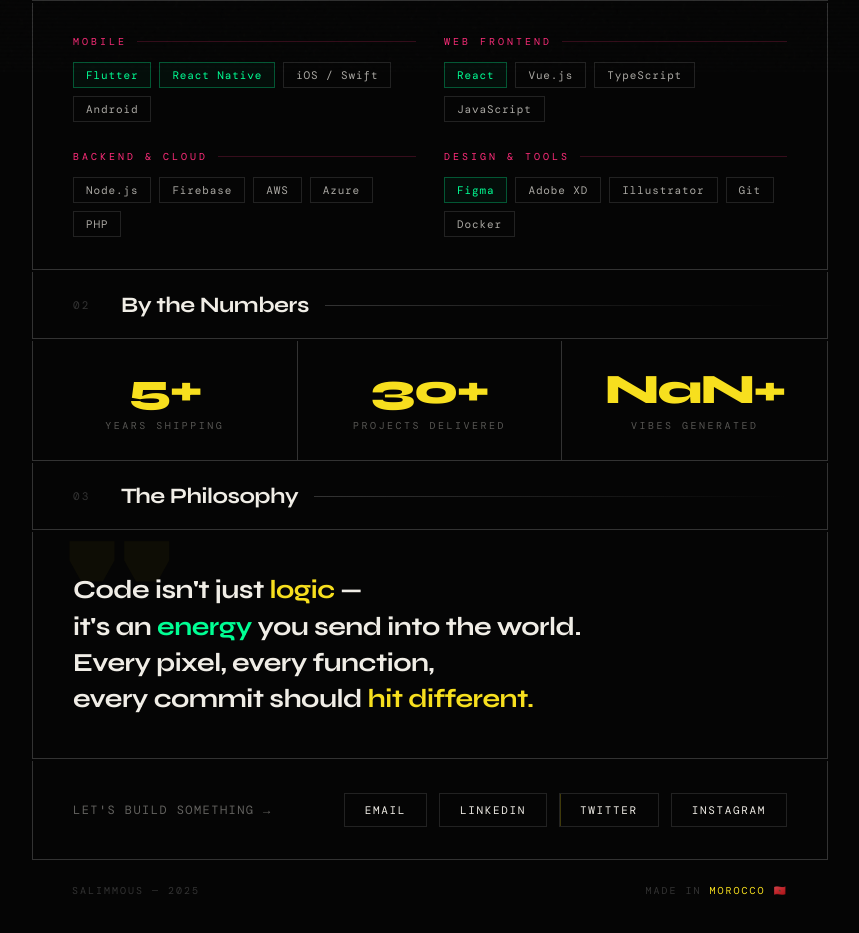
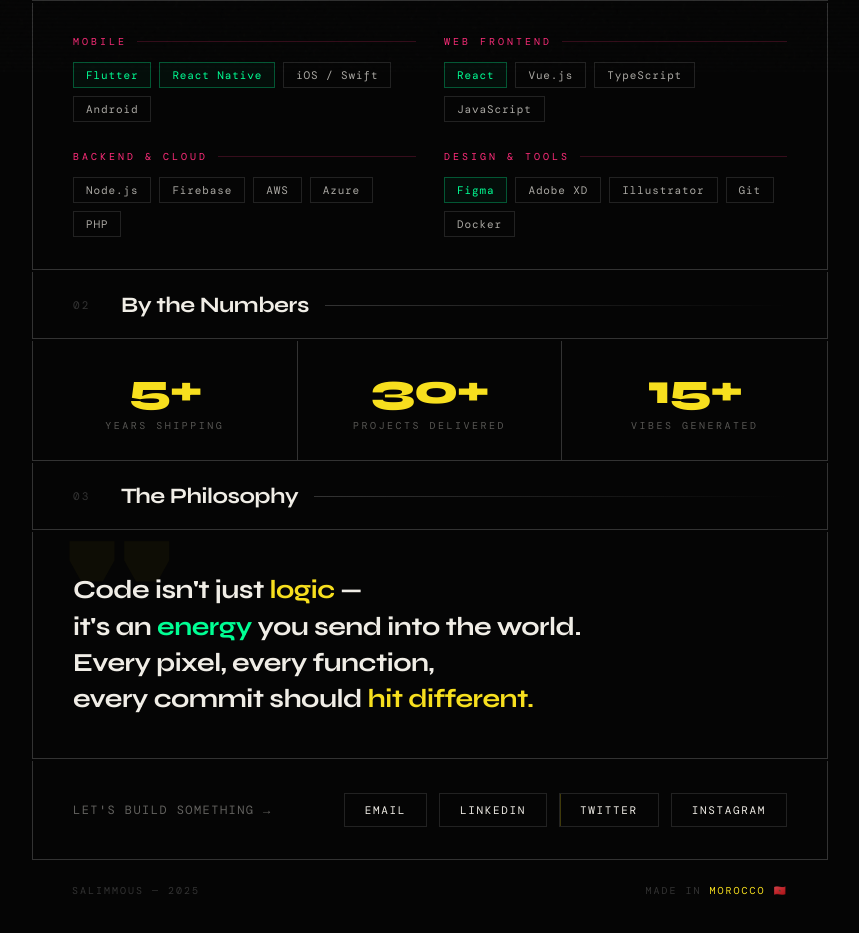
Before and after one commit to salimmous/salimmous.github.io, a plain HTML site: page index.html in a window 1280 px wide. Shown: the part 728-1661 px from the top of the page, without its empty margins (210-1069 px from the left). Drawn offline with nearby package versions, Linux system fonts and the light colour scheme; a web font is replaced by a local one.

Commit message:
Change target value for Vibes Generated statistic

```diff
--- a/index.html
+++ b/index.html
@@ -561,7 +561,7 @@
       <div class="stat-label">Projects Delivered</div>
     </div>
     <div class="stat-cell">
-      <div class="stat-num" data-target="∞" data-special>∞</div>
+      <div class="stat-num" data-target="15" data-special>∞</div>
       <div class="stat-label">Vibes Generated</div>
     </div>
   </div>
```
